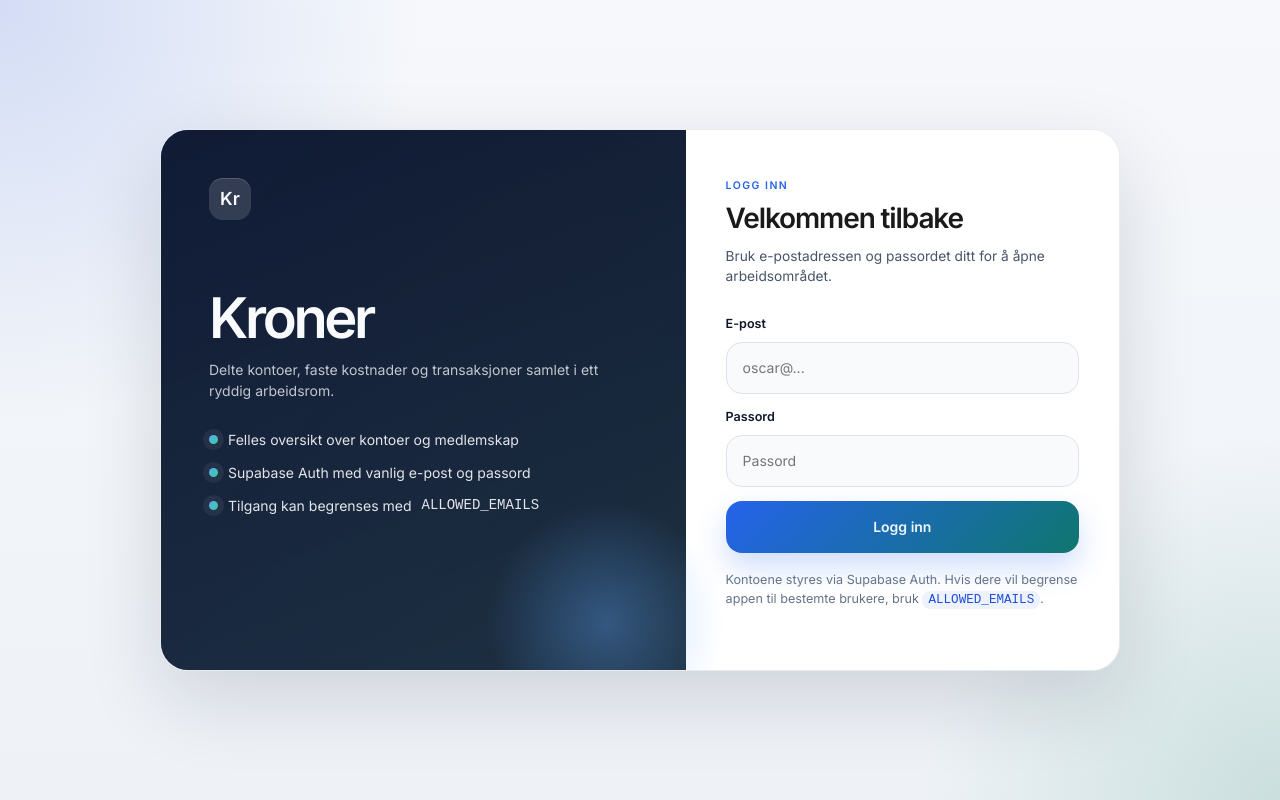
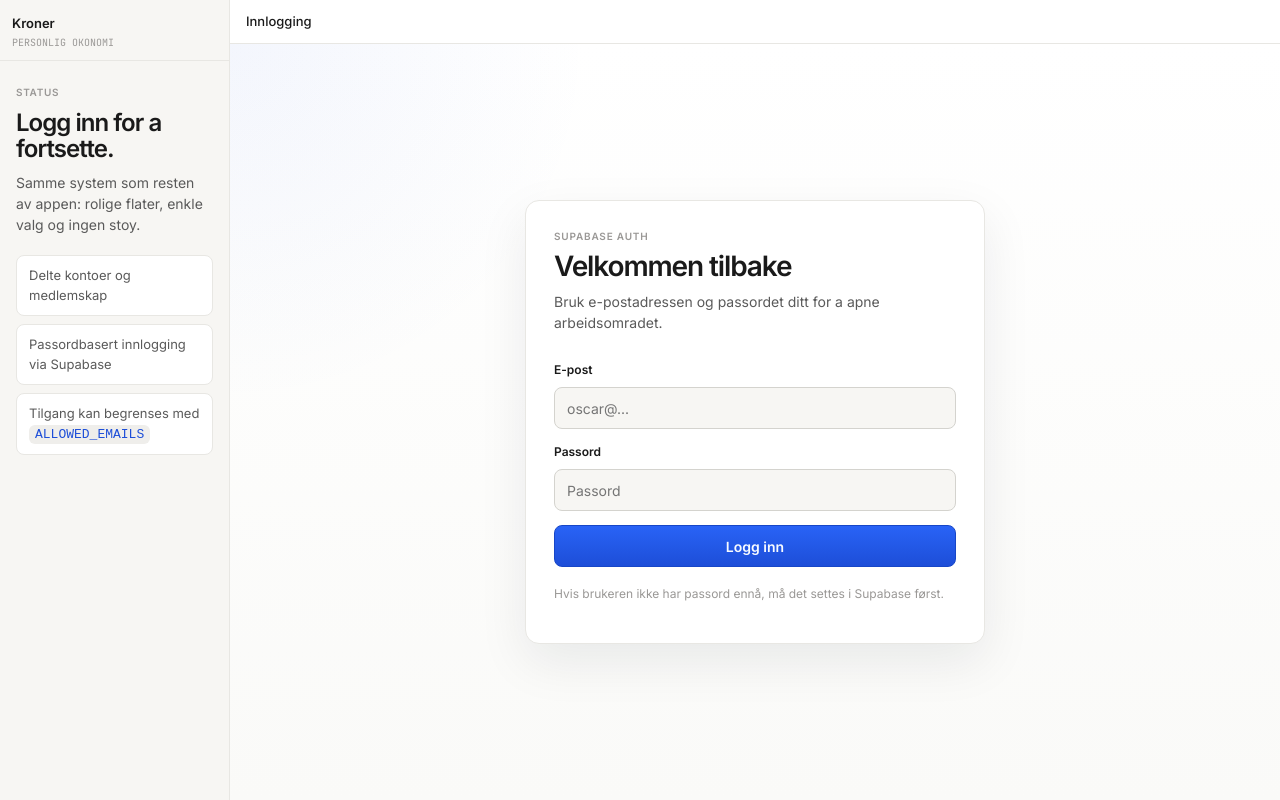
Before and after one commit to oscarloner/kroner-app, a Next.js app: page /login in a window 1280 px wide. Built offline with nearby package versions, Linux system fonts and the light colour scheme.

Commit message:
Align login page with app shell

```diff
--- /dev/null
+++ b/app/login/LoginForm.tsx
@@ -0,0 +1,130 @@
+"use client";
+
+import { useState } from "react";
+import { createClient } from "@/lib/supabase/browser";
+import styles from "@/app/login/login.module.css";
+
+type LoginFormProps = {
+  initialError?: string;
+  nextPath: string;
+};
+
+export function LoginForm({ initialError, nextPath }: LoginFormProps) {
+  const [email, setEmail] = useState("");
+  const [password, setPassword] = useState("");
+  const [status, setStatus] = useState("");
+  const [statusError, setStatusError] = useState(false);
+  const [busy, setBusy] = useState(false);
+
+  async function handleLogin(event: React.FormEvent<HTMLFormElement>) {
+    event.preventDefault();
+    setBusy(true);
+    setStatus("");
+    setStatusError(false);
+
+    try {
+      const supabase = createClient();
+      const { error } = await supabase.auth.signInWithPassword({
+        email,
+        password
+      });
+
+      if (error) {
+        throw error;
+      }
+
+      window.location.assign(nextPath);
+    } catch (error) {
+      setStatus(error instanceof Error ? error.message : "Kunne ikke logge inn.");
+      setStatusError(true);
+    } finally {
+      setBusy(false);
+    }
+  }
+
+  return (
+    <div className={styles.shell}>
+      <aside className={styles.sidebar}>
+        <div className={styles.sidebarTop}>
+          <div className={styles.brand}>Kroner</div>
+          <div className={styles.brandSub}>PERSONLIG OKONOMI</div>
+        </div>
+        <div className={styles.sidebarBody}>
+          <div className={styles.sidebarLabel}>Status</div>
+          <h1 className={styles.sidebarTitle}>Logg inn for a fortsette.</h1>
+          <p className={styles.sidebarText}>
+            Samme system som resten av appen: rolige flater, enkle valg og ingen stoy.
+          </p>
+          <div className={styles.infoList}>
+            <div className={styles.infoRow}>Delte kontoer og medlemskap</div>
+            <div className={styles.infoRow}>Passordbasert innlogging via Supabase</div>
+            <div className={styles.infoRow}>
+              Tilgang kan begrenses med <code>ALLOWED_EMAILS</code>
+            </div>
+          </div>
+        </div>
+      </aside>
+
+      <main className={styles.main}>
+        <div className={styles.topbar}>
+          <div className={styles.topbarTitle}>Innlogging</div>
+        </div>
+
+        <div className={styles.content}>
+          <section className={styles.card}>
+            <p className={styles.cardLabel}>Supabase Auth</p>
+            <h2 className={styles.cardTitle}>Velkommen tilbake</h2>
+            <p className={styles.cardText}>
+              Bruk e-postadressen og passordet ditt for a apne arbeidsomradet.
+            </p>
+
+            <form className={styles.form} onSubmit={handleLogin}>
+              <label className={styles.field}>
+                <span className={styles.label}>E-post</span>
+                <input
+                  className={styles.input}
+                  type="email"
+                  value={email}
+                  onChange={(event) => setEmail(event.target.value)}
+                  placeholder="oscar@..."
+                  autoComplete="email"
+                  required
+                />
+              </label>
+
+              <label className={styles.field}>
+                <span className={styles.label}>Passord</span>
+                <input
+                  className={styles.input}
+                  type="password"
+                  value={password}
+                  onChange={(event) => setPassword(event.target.value)}
+                  placeholder="Passord"
+                  autoComplete="current-password"
+                  required
+                />
+              </label>
+
+              <button className={styles.submit} type="submit" disabled={busy}>
+                {busy ? "Logger inn..." : "Logg inn"}
+              </button>
+            </form>
+
+            {initialError && !status ? (
+              <div className={`${styles.status} ${styles.statusError}`}>{initialError}</div>
+            ) : null}
+            {status ? (
+              <div className={`${styles.status} ${statusError ? styles.statusError : ""}`}>
+                {status}
+              </div>
+            ) : null}
+
+            <p className={styles.footnote}>
+              Hvis brukeren ikke har passord ennå, må det settes i Supabase først.
+            </p>
+          </section>
+        </div>
+      </main>
+    </div>
+  );
+}
--- a/app/login/login.module.css
+++ b/app/login/login.module.css
@@ -1,123 +1,134 @@
 .shell {
+  display: flex;
   min-height: 100vh;
-  display: grid;
-  place-items: center;
-  padding: 32px 20px;
-  background:
-    radial-gradient(circle at top left, rgba(29, 78, 216, 0.16), transparent 28%),
-    radial-gradient(circle at bottom right, rgba(15, 123, 85, 0.16), transparent 24%),
-    linear-gradient(180deg, #f6f8fb 0%, #eef2f7 100%);
+  background: var(--bg);
+  color: var(--text);
 }
 
-.frame {
-  width: min(960px, 100%);
-  display: grid;
-  grid-template-columns: 1.15fr 0.95fr;
-  overflow: hidden;
-  border: 1px solid rgba(15, 23, 42, 0.08);
-  border-radius: 28px;
-  background: rgba(255, 255, 255, 0.82);
-  box-shadow: 0 28px 80px rgba(15, 23, 42, 0.14);
-  backdrop-filter: blur(16px);
+.sidebar {
+  width: 230px;
+  min-width: 230px;
+  display: flex;
+  flex-direction: column;
+  background: var(--s1);
+  border-right: 1px solid var(--border);
 }
 
-.hero {
-  position: relative;
-  padding: 48px;
-  color: #f8fafc;
-  background:
-    linear-gradient(160deg, rgba(15, 23, 42, 0.94), rgba(30, 41, 59, 0.9)),
-    linear-gradient(135deg, #1d4ed8, #0f766e);
-}
-
-.hero::after {
-  content: "";
-  position: absolute;
-  inset: auto -40px -72px auto;
-  width: 240px;
-  height: 240px;
-  border-radius: 999px;
-  background: radial-gradient(circle, rgba(96, 165, 250, 0.35), transparent 70%);
+.sidebarTop {
+  padding: 14px 12px 10px;
+  border-bottom: 1px solid var(--border);
 }
 
 .brand {
-  display: inline-flex;
-  align-items: center;
-  justify-content: center;
-  width: 42px;
-  height: 42px;
-  border-radius: 14px;
-  font-size: 18px;
-  font-weight: 700;
-  background: rgba(255, 255, 255, 0.14);
-  box-shadow: inset 0 1px 0 rgba(255, 255, 255, 0.16);
+  font-size: 13px;
+  font-weight: 600;
 }
 
-.heroTitle {
-  margin: 72px 0 14px;
-  font-size: clamp(2.2rem, 6vw, 4rem);
-  line-height: 0.95;
-  letter-spacing: -0.06em;
+.brandSub {
+  margin-top: 1px;
+  color: var(--text3);
+  font-family: var(--font-mono);
+  font-size: 10px;
 }
 
-.heroText {
-  max-width: 28rem;
-  margin: 0;
-  color: rgba(248, 250, 252, 0.76);
-  font-size: 1rem;
+.sidebarBody {
+  padding: 24px 16px;
 }
 
-.featureList {
-  display: grid;
-  gap: 12px;
-  margin: 28px 0 0;
-  padding: 0;
-  list-style: none;
+.sidebarLabel {
+  color: var(--text3);
+  font-size: 10px;
+  font-weight: 600;
+  letter-spacing: 0.07em;
+  text-transform: uppercase;
 }
 
-.featureItem {
+.sidebarTitle {
+  margin: 10px 0 10px;
+  font-size: 24px;
+  line-height: 1.1;
+  letter-spacing: -0.04em;
+}
+
+.sidebarText {
+  margin: 0;
+  color: var(--text2);
+}
+
+.infoList {
+  display: grid;
+  gap: 8px;
+  margin-top: 20px;
+}
+
+.infoRow {
+  padding: 10px 12px;
+  border: 1px solid var(--border);
+  border-radius: 8px;
+  background: var(--bg);
+  color: var(--text2);
+  font-size: 13px;
+}
+
+.main {
+  flex: 1;
+  display: flex;
+  flex-direction: column;
+  min-width: 0;
+}
+
+.topbar {
   display: flex;
   align-items: center;
-  gap: 10px;
-  color: rgba(248, 250, 252, 0.9);
+  height: 44px;
+  padding: 0 16px;
+  border-bottom: 1px solid var(--border);
+  background: var(--bg);
 }
 
-.featureDot {
-  width: 9px;
-  height: 9px;
-  border-radius: 999px;
-  background: linear-gradient(135deg, #60a5fa, #34d399);
-  box-shadow: 0 0 0 6px rgba(255, 255, 255, 0.06);
+.topbarTitle {
+  font-size: 13px;
+  font-weight: 500;
+}
+
+.content {
+  flex: 1;
+  display: grid;
+  place-items: center;
+  padding: 24px;
+  background:
+    radial-gradient(circle at top left, rgba(29, 78, 216, 0.05), transparent 28%),
+    linear-gradient(180deg, var(--bg) 0%, #fafaf8 100%);
 }
 
 .card {
-  display: flex;
-  flex-direction: column;
-  justify-content: center;
-  padding: 48px 40px;
-  background: rgba(255, 255, 255, 0.92);
+  width: min(460px, 100%);
+  padding: 28px;
+  border: 1px solid var(--border);
+  border-radius: 14px;
+  background: var(--bg);
+  box-shadow: 0 18px 50px rgba(15, 23, 42, 0.08);
 }
 
-.eyebrow {
-  margin: 0 0 10px;
-  color: #2563eb;
-  font-size: 0.75rem;
+.cardLabel {
+  margin: 0 0 8px;
+  color: var(--text3);
+  font-size: 10px;
   font-weight: 700;
-  letter-spacing: 0.14em;
+  letter-spacing: 0.08em;
   text-transform: uppercase;
 }
 
-.title {
+.cardTitle {
   margin: 0;
-  font-size: 2rem;
-  line-height: 1;
+  font-size: 28px;
+  line-height: 1.05;
   letter-spacing: -0.04em;
 }
 
-.description {
-  margin: 14px 0 0;
-  color: #475569;
-  font-size: 0.98rem;
+.cardText {
+  margin: 10px 0 0;
+  color: var(--text2);
 }
 
 .form {
@@ -132,44 +143,42 @@
 }
 
 .label {
-  color: #0f172a;
-  font-size: 0.9rem;
+  color: var(--text);
+  font-size: 12px;
   font-weight: 600;
 }
 
 .input {
   width: 100%;
-  height: 52px;
-  padding: 0 16px;
-  border: 1px solid #dbe3ef;
-  border-radius: 16px;
-  background: #f8fafc;
-  color: #0f172a;
+  height: 42px;
+  padding: 0 12px;
+  border: 1px solid var(--border2);
+  border-radius: 8px;
+  background: var(--s1);
+  color: var(--text);
   outline: none;
   transition: border-color 0.2s ease, box-shadow 0.2s ease, background 0.2s ease;
 }
 
 .input:focus {
-  border-color: #3b82f6;
-  background: #fff;
-  box-shadow: 0 0 0 4px rgba(59, 130, 246, 0.12);
+  border-color: #7aa2ff;
+  background: var(--bg);
+  box-shadow: 0 0 0 3px rgba(29, 78, 216, 0.1);
 }
 
 .submit {
-  height: 52px;
-  border: 0;
-  border-radius: 16px;
-  color: #eff6ff;
+  height: 42px;
+  border: 1px solid #1746c7;
+  border-radius: 8px;
+  color: #f8fbff;
   font-weight: 600;
-  background: linear-gradient(135deg, #2563eb, #0f766e);
-  box-shadow: 0 14px 30px rgba(37, 99, 235, 0.22);
+  background: linear-gradient(180deg, #2963f6, #1d4ed8);
   cursor: pointer;
-  transition: transform 0.18s ease, box-shadow 0.18s ease, opacity 0.18s ease;
+  transition: background-color 0.15s ease, opacity 0.18s ease, transform 0.18s ease;
 }
 
 .submit:hover:not(:disabled) {
   transform: translateY(-1px);
-  box-shadow: 0 18px 34px rgba(37, 99, 235, 0.28);
 }
 
 .submit:disabled {
@@ -179,46 +188,42 @@
 
 .status {
   margin-top: 16px;
-  padding: 14px 16px;
-  border-radius: 16px;
-  color: #0f172a;
-  background: #e2f7eb;
+  padding: 12px;
+  border-radius: 8px;
+  color: var(--income);
+  background: var(--income-bg);
   border: 1px solid #b8e7ca;
 }
 
 .statusError {
-  background: #fef2f2;
+  background: var(--expense-bg);
   border-color: #fecaca;
-  color: #991b1b;
+  color: var(--expense);
 }
 
 .footnote {
   margin-top: 18px;
-  color: #64748b;
-  font-size: 0.9rem;
+  color: var(--text3);
+  font-size: 12px;
 }
 
+.infoRow code,
 .footnote code {
   padding: 2px 6px;
-  border-radius: 8px;
-  background: #eef2ff;
-  color: #1d4ed8;
+  border-radius: 6px;
+  background: var(--s2);
+  color: var(--fixed);
 }
 
 @media (max-width: 900px) {
-  .frame {
-    grid-template-columns: 1fr;
+  .shell {
+    flex-direction: column;
   }
 
-  .hero {
-    padding: 36px 28px 30px;
-  }
-
-  .heroTitle {
-    margin-top: 44px;
-  }
-
-  .card {
-    padding: 32px 24px;
+  .sidebar {
+    width: auto;
+    min-width: 0;
+    border-right: 0;
+    border-bottom: 1px solid var(--border);
   }
 }
--- a/app/login/page.tsx
+++ b/app/login/page.tsx
@@ -1,4 +1,4 @@
-import { LoginClient } from "@/components/LoginClient";
+import { LoginForm } from "@/app/login/LoginForm";
 
 export default async function LoginPage({
   searchParams
@@ -9,5 +9,5 @@
   const initialError =
     params?.error === "unauthorized" ? "Denne brukeren har ikke tilgang til appen." : "";
 
-  return <LoginClient initialError={initialError} nextPath={params?.next || "/"} />;
+  return <LoginForm initialError={initialError} nextPath={params?.next || "/"} />;
 }
--- a/components/LoginClient.tsx
+++ /dev/null
@@ -1,126 +0,0 @@
-"use client";
-
-import { useState } from "react";
-import { createClient } from "@/lib/supabase/browser";
-import styles from "@/app/login/login.module.css";
-
-type LoginClientProps = {
-  initialError?: string;
-  nextPath: string;
-};
-
-export function LoginClient({ initialError, nextPath }: LoginClientProps) {
-  const [email, setEmail] = useState("");
-  const [password, setPassword] = useState("");
-  const [status, setStatus] = useState("");
-  const [statusError, setStatusError] = useState(false);
-  const [busy, setBusy] = useState(false);
-
-  async function handleLogin(event: React.FormEvent<HTMLFormElement>) {
-    event.preventDefault();
-    setBusy(true);
-    setStatus("");
-    setStatusError(false);
-
-    try {
-      const supabase = createClient();
-      const { error } = await supabase.auth.signInWithPassword({
-        email,
-        password
-      });
-
-      if (error) {
-        throw error;
-      }
-
-      window.location.assign(nextPath);
-    } catch (error) {
-      setStatus(error instanceof Error ? error.message : "Kunne ikke logge inn.");
-      setStatusError(true);
-    } finally {
-      setBusy(false);
-    }
-  }
-
-  return (
-    <div className={styles.shell}>
-      <div className={styles.frame}>
-        <section className={styles.hero}>
-          <div className={styles.brand}>Kr</div>
-          <h1 className={styles.heroTitle}>Kroner</h1>
-          <p className={styles.heroText}>
-            Delte kontoer, faste kostnader og transaksjoner samlet i ett ryddig arbeidsrom.
-          </p>
-          <ul className={styles.featureList}>
-            <li className={styles.featureItem}>
-              <span className={styles.featureDot} />
-              Felles oversikt over kontoer og medlemskap
-            </li>
-            <li className={styles.featureItem}>
-              <span className={styles.featureDot} />
-              Supabase Auth med vanlig e-post og passord
-            </li>
-            <li className={styles.featureItem}>
-              <span className={styles.featureDot} />
-              Tilgang kan begrenses med <code>ALLOWED_EMAILS</code>
-            </li>
-          </ul>
-        </section>
-
-        <section className={styles.card}>
-          <p className={styles.eyebrow}>Logg inn</p>
-          <h2 className={styles.title}>Velkommen tilbake</h2>
-          <p className={styles.description}>
-            Bruk e-postadressen og passordet ditt for å åpne arbeidsområdet.
-          </p>
-
-          <form className={styles.form} onSubmit={handleLogin}>
-            <label className={styles.field}>
-              <span className={styles.label}>E-post</span>
-              <input
-                className={styles.input}
-                type="email"
-                value={email}
-                onChange={(event) => setEmail(event.target.value)}
-                placeholder="oscar@..."
-                autoComplete="email"
-                required
-              />
-            </label>
-
-            <label className={styles.field}>
-              <span className={styles.label}>Passord</span>
-              <input
-                className={styles.input}
-                type="password"
-                value={password}
-                onChange={(event) => setPassword(event.target.value)}
-                placeholder="Passord"
-                autoComplete="current-password"
-                required
-              />
-            </label>
-
-            <button className={styles.submit} type="submit" disabled={busy}>
-              {busy ? "Logger inn..." : "Logg inn"}
-            </button>
-          </form>
-
-          {initialError && !status ? (
-            <div className={`${styles.status} ${styles.statusError}`}>{initialError}</div>
-          ) : null}
-          {status ? (
-            <div className={`${styles.status} ${statusError ? styles.statusError : ""}`}>
-              {status}
-            </div>
-          ) : null}
-
-          <p className={styles.footnote}>
-            Kontoene styres via Supabase Auth. Hvis dere vil begrense appen til bestemte brukere,
-            bruk <code>ALLOWED_EMAILS</code>.
-          </p>
-        </section>
-      </div>
-    </div>
-  );
-}
```
